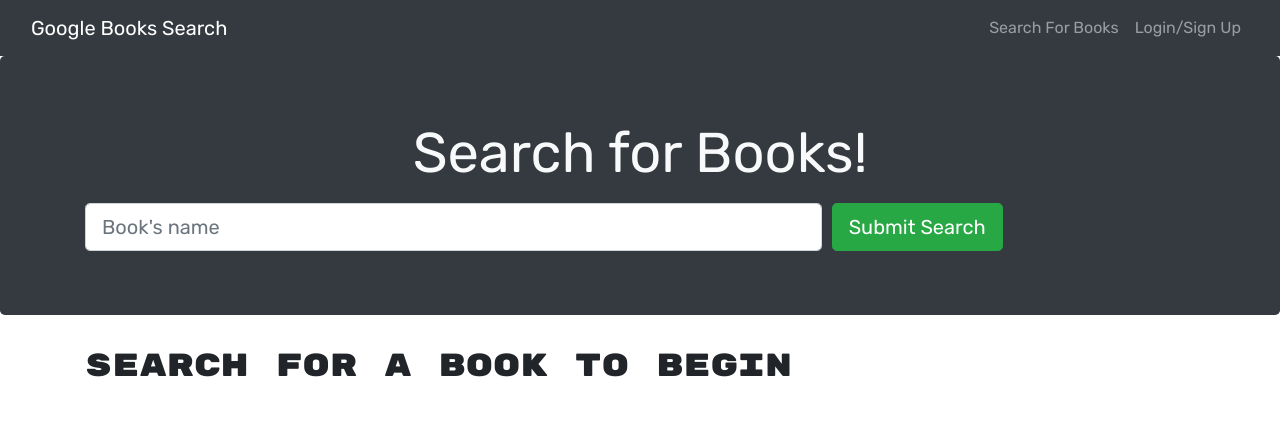
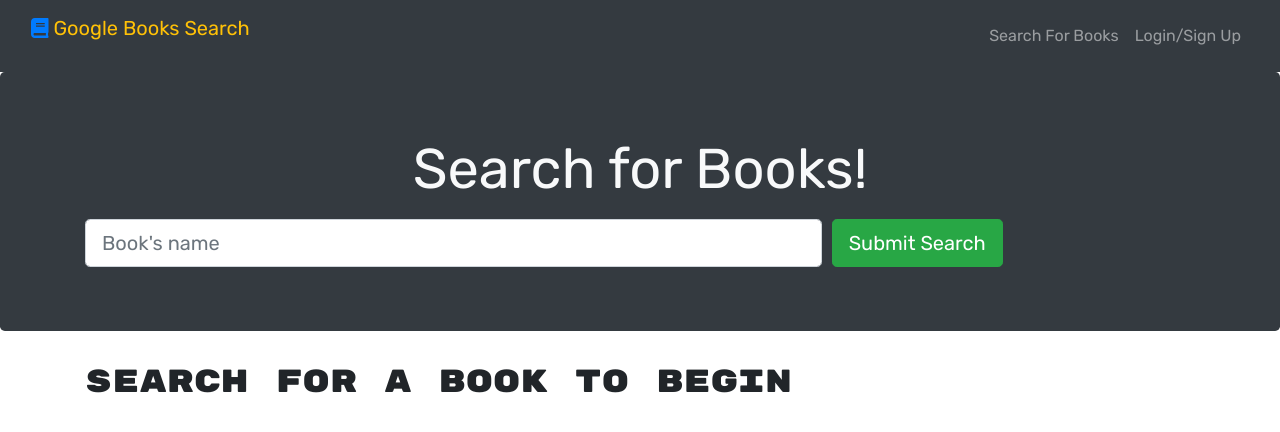
Before and after one commit to MehdiMahmud79/google-book-search, a React (Create React App) app in the folder client/: page / in a window 1280 px wide. Shown: the top 432 px of the page. Built offline with nearby package versions, Linux system fonts and the light colour scheme.

Commit message:
style navbar

```diff
--- a/client/src/components/Navbar.js
+++ b/client/src/components/Navbar.js
@@ -4,6 +4,7 @@
 import SignUpForm from './SignupForm';
 import LoginForm from './LoginForm';
 import { faUser } from "@fortawesome/free-solid-svg-icons";
+import { faBook } from "@fortawesome/free-solid-svg-icons";
 
 import { FontAwesomeIcon } from "@fortawesome/react-fontawesome";
 
@@ -17,7 +18,11 @@
       <Navbar bg="dark" variant="dark" expand="lg">
         <Container fluid>
           <Navbar.Brand as={Link} to="/">
-            Google Books Search
+            <p className="flex flex-wrap ">
+              {" "}
+              <FontAwesomeIcon icon={faBook} className="text-primary " />{" "}
+              <span className="text-warning "> Google Books Search</span>
+            </p>
           </Navbar.Brand>
 
           <Navbar.Toggle aria-controls="navbar" />
@@ -79,10 +84,10 @@
         </Tab.Container>
       </Modal>
       {Auth.loggedIn() ? (
-        <h1 className="px-3 bg-dark">
-          <FontAwesomeIcon icon={faUser} className="text-warning" />{" "}
-          <span className="text-danger">{Auth.getProfile().data.username}</span>{" "}
-        </h1>
+        <h4 className="px-3 bg-dark text-center">
+          <FontAwesomeIcon icon={faUser} className="text-danger ml-4" />{" "}
+          <span className="text-white ">{Auth.getProfile().data.username}</span>{" "}
+        </h4>
       ) : (
         ""
       )}
```
